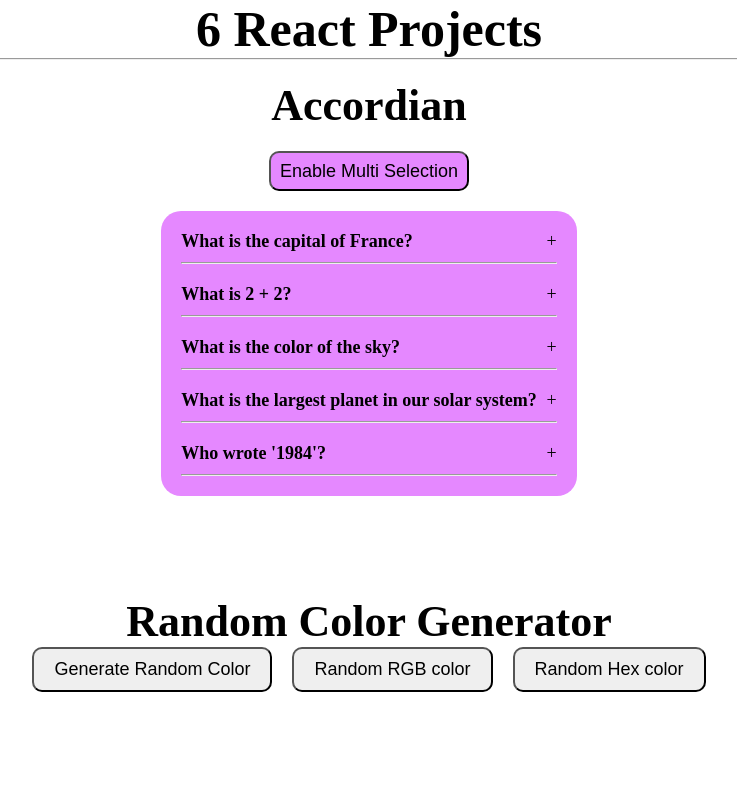
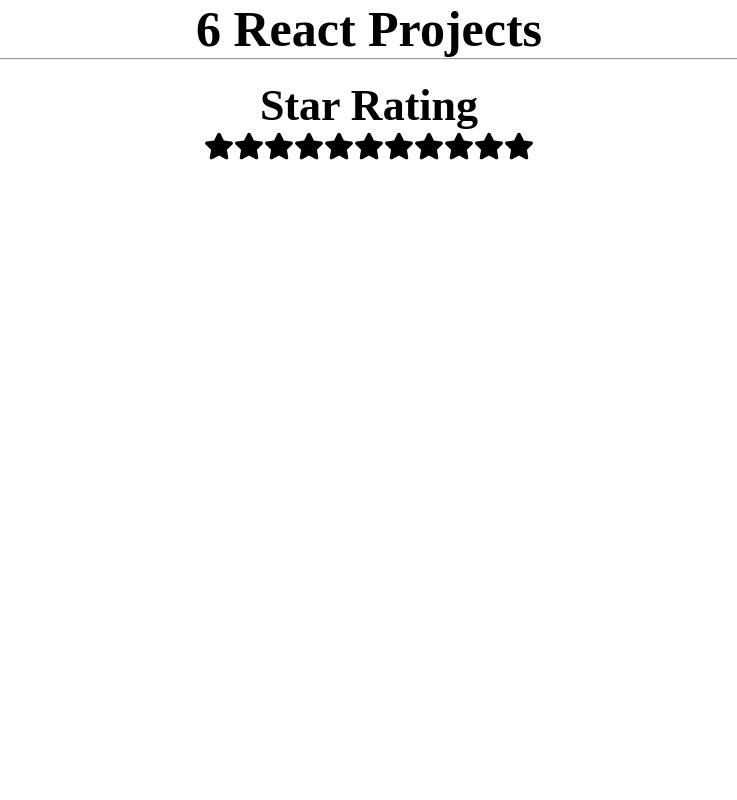
Before and after one commit to ImranullahKhann/reactProjects, a React (Vite) app: page / in a window 1280 px wide. Shown: the top 800 px of the page, without its empty margins (271-1008 px from the left). Built offline with nearby package versions, Linux system fonts and the light colour scheme.

Commit message:
Add project 3-star rating

```diff
--- a/package.json
+++ b/package.json
@@ -11,7 +11,8 @@
   },
   "dependencies": {
     "react": "^19.2.0",
-    "react-dom": "^19.2.0"
+    "react-dom": "^19.2.0",
+    "react-icons": "^5.5.0"
   },
   "devDependencies": {
     "@eslint/js": "^9.39.1",
--- a/src/projects/Layout.jsx
+++ b/src/projects/Layout.jsx
@@ -1,7 +1,7 @@
 import "./main.css";
 import Accordian from "./accordion/Accordion.jsx";
-import RandomColo from "./randomColor/RandomColor.jsx";
 import RandomColor from "./randomColor/RandomColor.jsx";
+import StarRating from "./starRating/StarRating.jsx";
 
 export default function Layout() {
   return (
@@ -9,8 +9,9 @@ export default function Layout() {
       <h1 id="page-heading">6 React Projects</h1>
       <hr id="separator" />
       <div className="projects">
-        <Accordian />
-        <RandomColor />
+        {/* <Accordian />
+        <RandomColor /> */}
+        <StarRating />
       </div>
     </>
   );
--- /dev/null
+++ b/src/projects/starRating/StarRating.jsx
@@ -0,0 +1,9 @@
+import Stars from "./components/Stars.jsx"
+import "./styles.css"
+
+export default function StarRating () {
+    return <div className="star-rating">
+        <h2>Star Rating</h2>
+        <Stars number={10} />
+    </div>
+}
--- /dev/null
+++ b/src/projects/starRating/components/Stars.jsx
@@ -0,0 +1,25 @@
+import { FaStar } from "react-icons/fa"
+import { useState } from "react"
+
+export default function Stars ({number = 5}) {
+    const [clicked, setClicked] = useState(-1)
+    const [hover, setHover] = useState(-1)
+
+    function handleMouseEnter (index) {
+        setHover(index)
+    }
+
+    function handleMouseLeave () {
+        setHover(-1)
+    }
+
+    function handleClick (index) {
+        setClicked(index)
+    }
+
+    return <div className="stars">
+        {
+            Array.from({length: number + 1}, (_, index) => <FaStar key={index} size={30} className={"star"} onMouseEnter={() => handleMouseEnter(index)} onMouseLeave={() => handleMouseLeave() } onClick={() => handleClick(index)} style={{color: `${index <= hover || index <= clicked ? "orange": "black"}`}} />)
+        }
+    </div>
+}
--- /dev/null
+++ b/src/projects/starRating/styles.css
@@ -0,0 +1,9 @@
+.star-rating {
+    display: flex;
+    flex-direction: column;
+    align-items: center;
+}
+
+.star {
+    cursor: pointer;
+}
```
Also changed, not shown: 1 other file (tests, documents, lock files or other folders).
